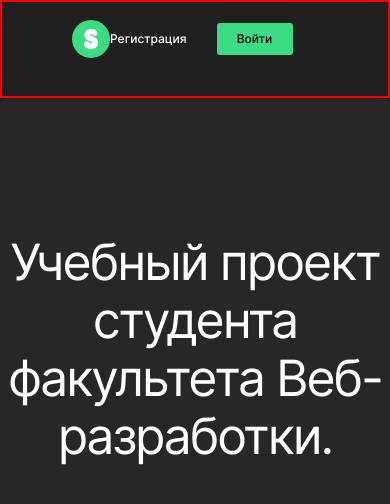
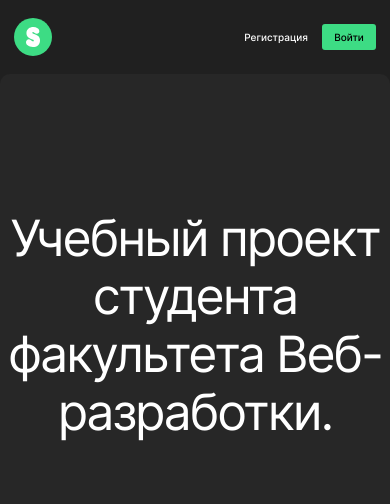
Before and after one commit to Kuban23/movies-explorer-frontend, a React (Create React App) app: page / in a window 390 px wide. Shown: the top 504 px of the page. Built offline with nearby package versions, Linux system fonts and the light colour scheme.

Commit message:
feat:Сверстал адаптив Header

```diff
--- a/src/components/Header/Header.css
+++ b/src/components/Header/Header.css
@@ -4,7 +4,7 @@
    justify-content: space-between;
    align-items: center;
    padding: 18px 70px 38px 70px;
-   border: 2px solid red;
+   /* border: 2px solid red; */
 }
 
 .header__logo {
@@ -30,7 +30,6 @@
    font-weight: 500;
    line-height: 16px;
    letter-spacing: 0px;
-   margin-right: 30px;
    transition: opacity 0.5s ease-in-out;
 }
 
@@ -50,6 +49,30 @@
    border-radius: 3px;
    background: #3DDC84;
    border: none;
-   /* padding: 8px 20px; */
+   margin-left: 30px;
    cursor: pointer;
 }
+
+@media (max-width: 768px) {
+   .header {
+      padding: 18px 30px;
+   }
+}
+
+@media (max-width: 400px) {
+   .header {
+      padding: 18px 14px 18px 14px;
+   }
+
+   .header__link-auth {
+      font-size: 10px;
+      line-height: 16px;
+   }
+
+   .header__link-auth_type_in {
+      margin-left: 14px;
+      height: 26px;
+      width: 54px;
+   }
+
+}
```
